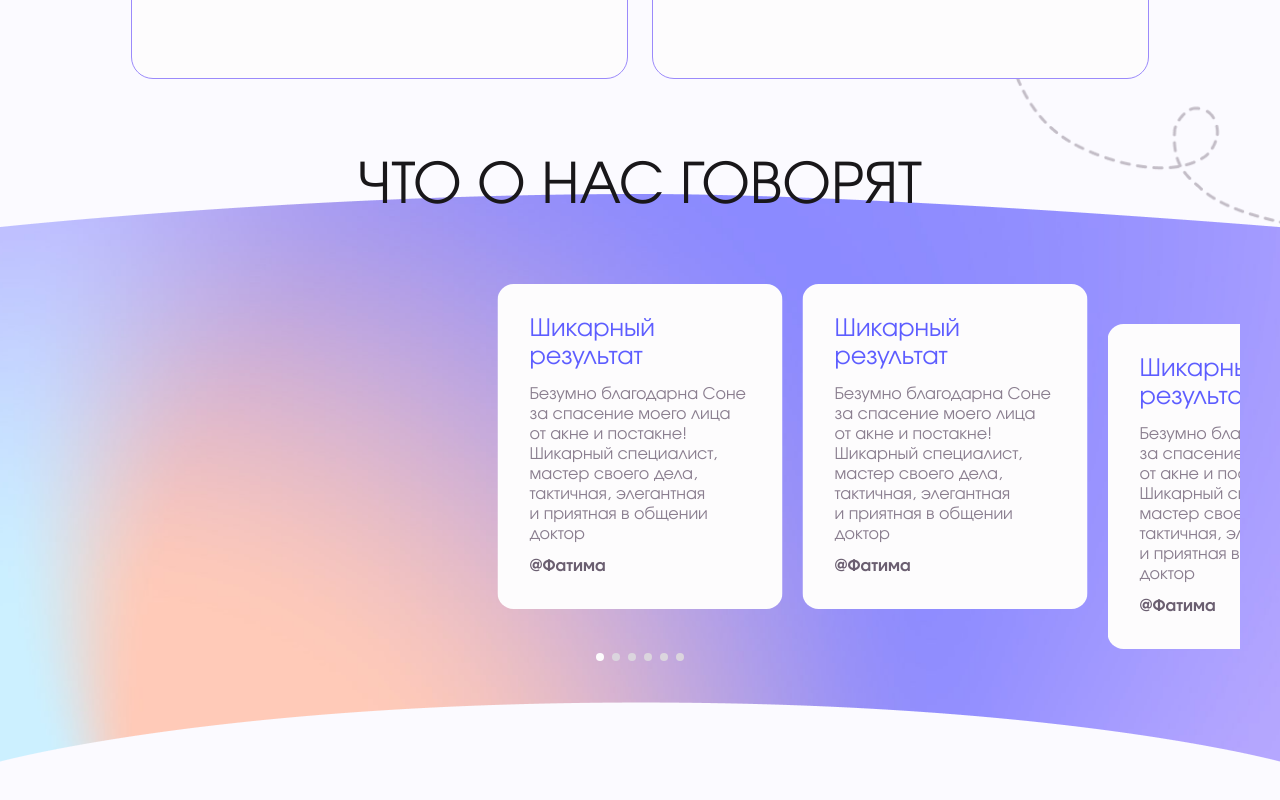
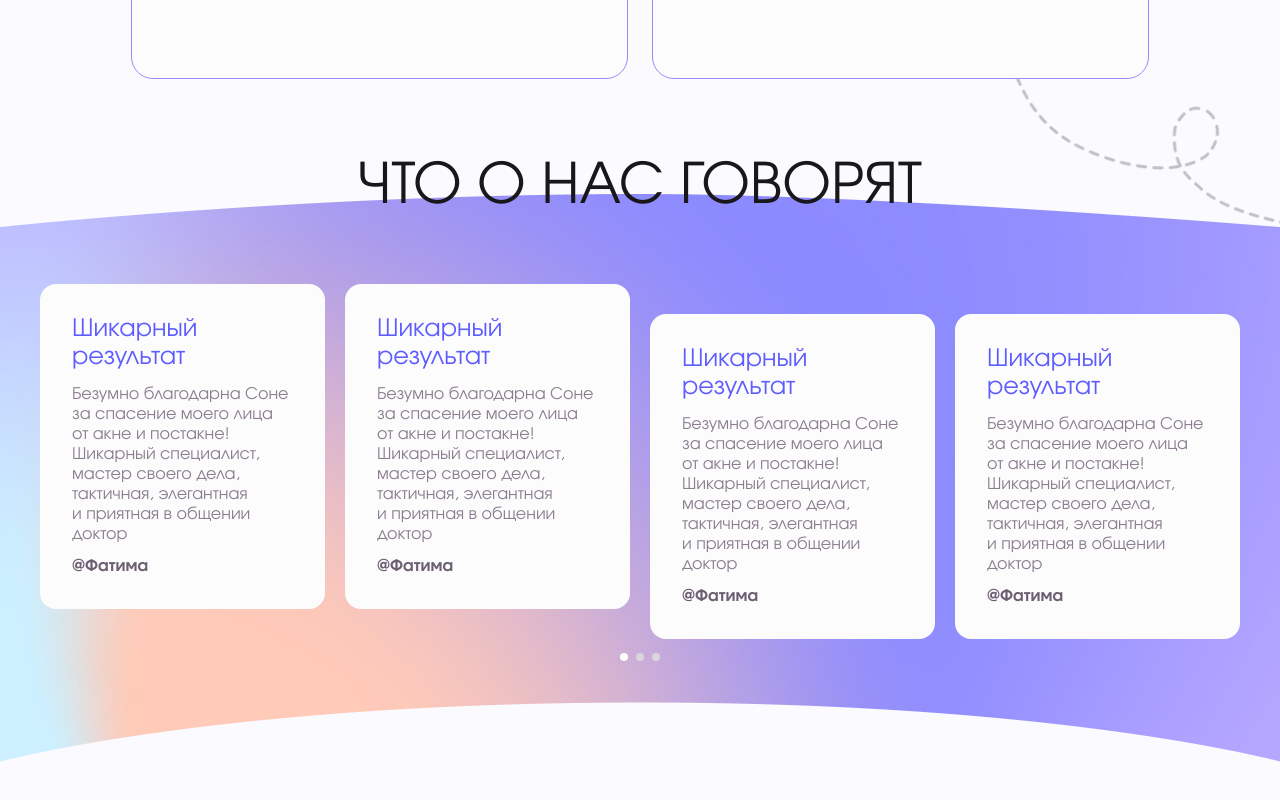
Before and after one commit to SedaMelkhi/skincare, a Next.js app: page /paidRecording in a window 1280 px wide. Shown: the part 4068-4868 px from the top of the page. Built offline with nearby package versions, Linux system fonts and the light colour scheme.

Commit message:
поменяла слайдер

```diff
--- a/src/components/screens/paidRecording/reviews/Reviews.tsx
+++ b/src/components/screens/paidRecording/reviews/Reviews.tsx
@@ -54,7 +54,7 @@ const Reviews: FC = () => {
                 <Swiper
 
                     spaceBetween={20}
-                    centeredSlides={true}
+                    centeredSlides={false}
                     pagination={{
                         clickable: true,
                     }}
@@ -66,6 +66,9 @@ const Reviews: FC = () => {
                         1200: {
                             slidesPerView: 4,
                         },
+                        0:{
+                            slidesPerView: 1,
+                        }
                     }}
                 >
                     {data.map((item) => (
--- a/src/styles/globals.sass
+++ b/src/styles/globals.sass
@@ -213,11 +213,13 @@ input
     &-active
       background-color: var(--grey-25)
   .swiper-slide
-    @media (min-width: 1200px)
-      transform: translateY(40px)!important
+    transform: translateY(30px)!important
+  .swiper-slide-active
+     transform: translateZ(0)!important
+     @media (min-width: 1200px)
+        transform: translateY(40px)!important
   .swiper-slide-active,.swiper-slide-prev,.swiper-slide-next
     @media (min-width: 1200px)
-
       transform: translateZ(0)!important
 
 .ourAgents
```
